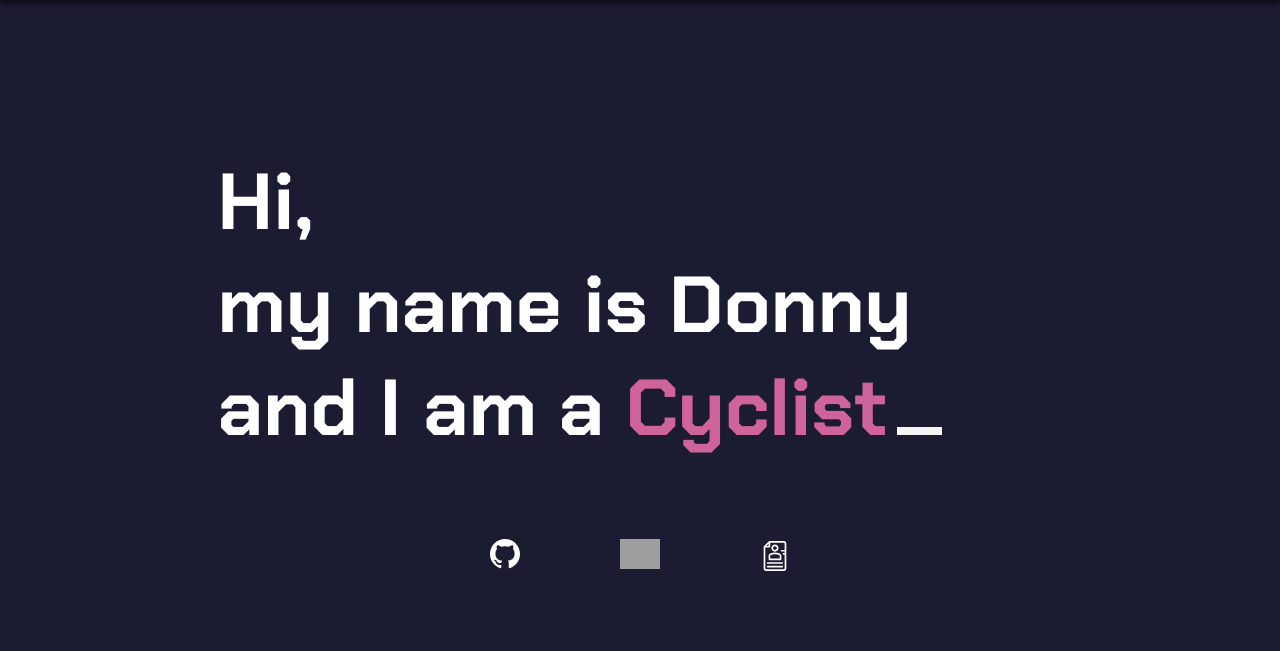
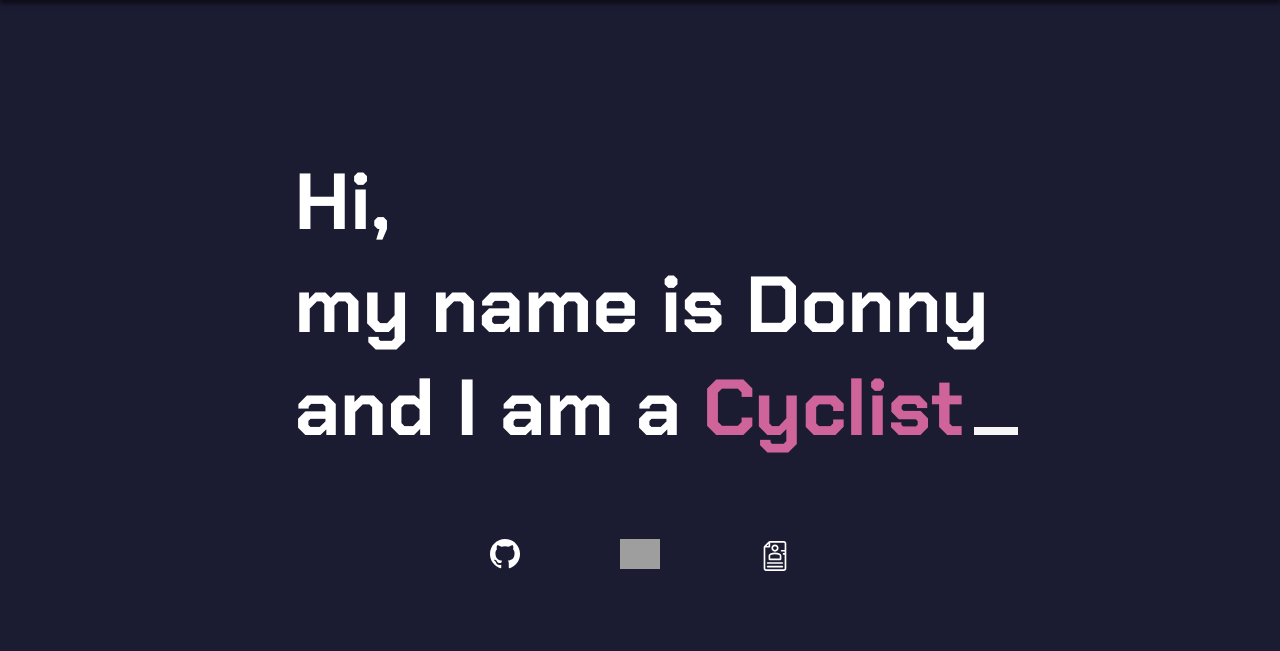
Before and after one commit to donnyha/portfolio, a PHP site: page / in a window 1280 px wide. Shown: the top 651 px of the page. Run offline with PHP 8.4, Linux system fonts and the light colour scheme; grey boxes are pictures that could not be loaded.

Commit message:
h1 position changed

```diff
--- a/portfolio_site/index.html
+++ b/portfolio_site/index.html
@@ -29,13 +29,11 @@
 
     <!-- main -->
     <div id="main" class="para">
-        <div class="center-container-fixed">
-            <h1>
-                Hi,<br />
-                my name is Donny<br />
-                and I am a <span class="change txt-type" data-wait="2000" data-words='["Designer", "Cyclist", "Footballer", "Developer"]'></span><span id="cursor"></span>
-            </h1>
-        </div>
+        <h1>
+            Hi,<br />
+            my name is Donny<br />
+            and I am a <span class="change txt-type" data-wait="2000" data-words='["Designer", "Cyclist", "Footballer", "Developer"]'></span><span id="cursor"></span>
+        </h1>
 
         <div class="center-container">
             <div class="social-icons">
@@ -222,9 +220,9 @@
 
         <div class="center-container">
             <div class="social-icons">
-                <span><a href="https://github.com/donnyha" target="_blank"><img src="images/svg/github.svg" alt="github" height="30px" data-aos="fade-up" data-aos-delay="150" /></a></span>
-                <span><a href="https://www.linkedin.com/in/donnyha/" target="_blank"><img src="images/svg/linkedin.svg" alt="linkedin" height="30px" data-aos="fade-up" data-aos-delay="200" /></a></span>
-                <span><a href="./documents/donnyha_resume.pdf" target="_blank"><img id="mail" src="images/svg/resume.svg" alt="email" height="30px" data-aos="fade-up" data-aos-delay="250" /></a></span>
+                <span><a href="https://github.com/donnyha" target="_blank"><img src="images/svg/github.svg" alt="github" height="30px" data-aos="fade-up" data-aos-delay="150" data-aos-offset="100" /></a></span>
+                <span><a href="https://www.linkedin.com/in/donnyha/" target="_blank"><img src="images/svg/linkedin.svg" alt="linkedin" height="30px" data-aos="fade-up" data-aos-delay="200" data-aos-offset="100" /></a></span>
+                <span><a href="./documents/donnyha_resume.pdf" target="_blank"><img id="mail" src="images/svg/resume.svg" alt="email" height="30px" data-aos="fade-up" data-aos-delay="250" data-aos-offset="100" /></a></span>
             </div>
         </div>
     </div>
--- a/portfolio_site/styles/style.css
+++ b/portfolio_site/styles/style.css
@@ -127,16 +127,13 @@ img#logo {
   text-align: center;
 }
 
-.center-container-fixed {
-  display: inline-block;
-  margin-top: 150px;
-}
-
 h1 {
-  text-align: left;
   font-family: "Chakra Petch", Arial, Helvetica, sans-serif;
   font-size: 6.2vw;
-  width: 66vw;
+  position: relative;
+  left: 23%;
+  text-align: left;
+  margin-top: 150px;
 }
 
 #cursor {
--- a/portfolio_site/styles/style.scss
+++ b/portfolio_site/styles/style.scss
@@ -141,22 +141,15 @@ img#logo {
   text-align: center;
 }
 
-.center-container-fixed {
-  display: inline-block;
+h1 {
+  font-family: "Chakra Petch", Arial, Helvetica, sans-serif;
+  font-size: 6.2vw;
+
+  position: relative;
+  left: 23%;
+  text-align: left;
   margin-top: 150px;
 }
-
-h1 {
-  text-align: left;
-  font-family: "Chakra Petch", Arial, Helvetica, sans-serif;
-  font-size: 6.2vw;
-  width: 66vw;
-}
-
-// .txt-type {
-//   position: relative;
-//   margin-left: 10px;
-// }
 
 // .txt-type::after {
 //   content: "";
```
Also changed, not shown: 1 other file.
